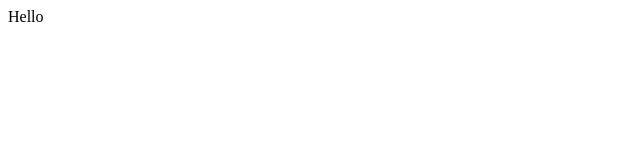
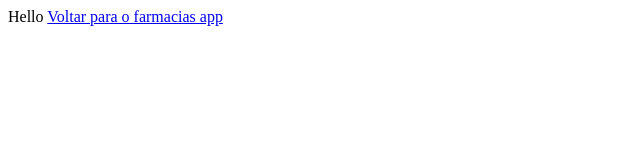
Before and after one commit to antonxandre/antonxandre.github.io, a plain HTML site: page index.html in a window 1280 px wide. Shown: the whole page, without its empty margins (0-640 px from the left). Drawn offline with Linux system fonts and the light colour scheme.

Commit message:
Update index.html

```diff
--- a/index.html
+++ b/index.html
@@ -1,3 +1,5 @@
 <html>
 Hello
+
+  <a href="https://www.farmaciasapp.com.br"> Voltar para o farmacias app</a>
 </html>
```
